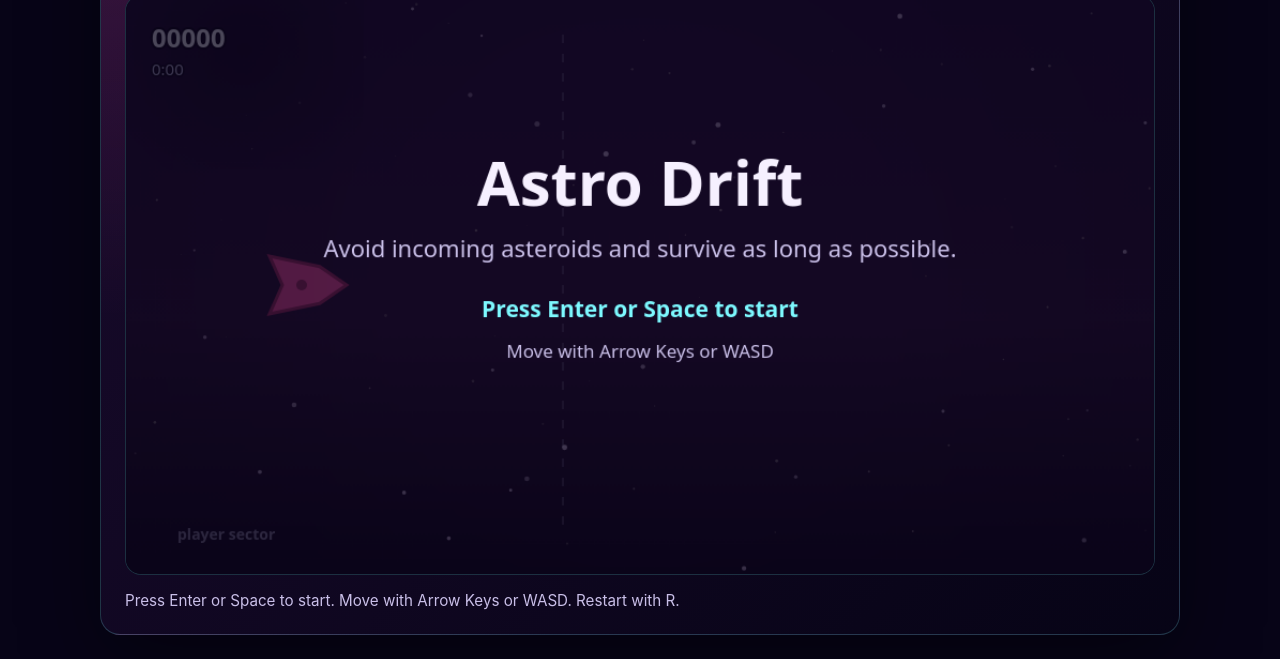
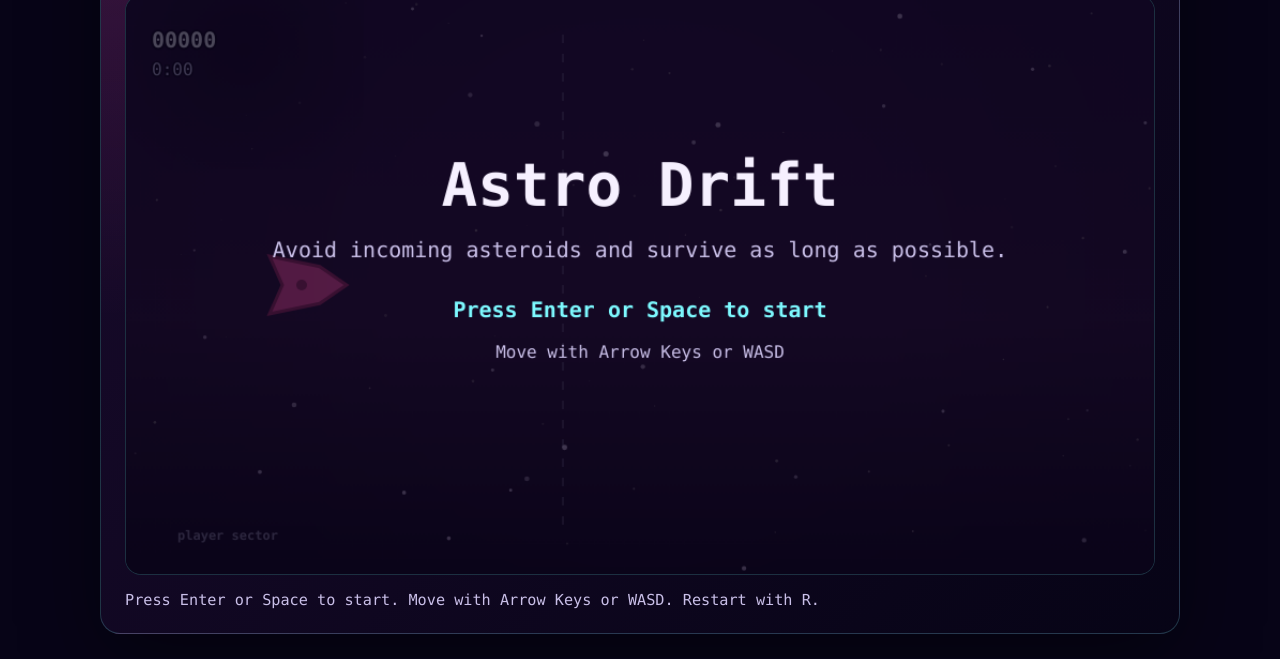
Before and after one commit to janmrow/astro-drift, a website built with Vite: page index.html in a window 1280 px wide. Shown: the part 156-815 px from the top of the page. Built offline with nearby package versions, Linux system fonts and the light colour scheme.

Commit message:
Replace ad hoc font sizes with a monospace typography scale
Introduces FONT_FAMILY/FONT_SCALE/fontStyle tokens in theme.ts and
routes every canvas text draw through them, finishing the retro feel
started by the palette/shape redesign. style.css picks up the same
monospace stack for page chrome.

```diff
--- a/src/rendering/canvasRenderer.ts
+++ b/src/rendering/canvasRenderer.ts
@@ -8,7 +8,7 @@ import {
   type GameStatus,
   type Player,
 } from "../game/types";
-import { PALETTE } from "./theme";
+import { fontStyle, PALETTE } from "./theme";
 
 export type Star = {
   x: number;
@@ -375,8 +375,8 @@ function drawScore(ctx: CanvasRenderingContext2D, currentScore: number, currentS
   const scoreText = formatScore(currentScore);
   const timeText = formatTime(currentSurvivalTime);
 
-  drawOutlinedText(ctx, scoreText, x, scoreBaseline, "700 24px system-ui, sans-serif", 4, UI_COLORS.text);
-  drawOutlinedText(ctx, timeText, x, timeBaseline, "400 15px system-ui, sans-serif", 3, UI_COLORS.mutedText);
+  drawOutlinedText(ctx, scoreText, x, scoreBaseline, fontStyle("md", 700), 4, UI_COLORS.text);
+  drawOutlinedText(ctx, timeText, x, timeBaseline, fontStyle("sm"), 3, UI_COLORS.mutedText);
 }
 
 function drawStartOverlay(ctx: CanvasRenderingContext2D): void {
@@ -387,19 +387,19 @@ function drawStartOverlay(ctx: CanvasRenderingContext2D): void {
   ctx.textAlign = "center";
 
   ctx.fillStyle = UI_COLORS.text;
-  ctx.font = "700 58px system-ui, sans-serif";
+  ctx.font = fontStyle("xxl", 700);
   ctx.fillText("Astro Drift", GAME_WIDTH / 2, GAME_HEIGHT / 2 - 74);
 
   ctx.fillStyle = UI_COLORS.mutedText;
-  ctx.font = "400 22px system-ui, sans-serif";
+  ctx.font = fontStyle("md");
   ctx.fillText("Avoid incoming asteroids and survive as long as possible.", GAME_WIDTH / 2, GAME_HEIGHT / 2 - 26);
 
   ctx.fillStyle = UI_COLORS.cyan;
-  ctx.font = "700 21px system-ui, sans-serif";
+  ctx.font = fontStyle("md", 700);
   ctx.fillText("Press Enter or Space to start", GAME_WIDTH / 2, GAME_HEIGHT / 2 + 30);
 
   ctx.fillStyle = UI_COLORS.mutedText;
-  ctx.font = "400 17px system-ui, sans-serif";
+  ctx.font = fontStyle("sm");
   ctx.fillText("Move with Arrow Keys or WASD", GAME_WIDTH / 2, GAME_HEIGHT / 2 + 68);
 
   ctx.restore();
@@ -418,23 +418,23 @@ function drawGameOverOverlay(
   ctx.textAlign = "center";
 
   ctx.fillStyle = UI_COLORS.text;
-  ctx.font = "700 56px system-ui, sans-serif";
+  ctx.font = fontStyle("xxl", 700);
   ctx.fillText("Game Over", GAME_WIDTH / 2, GAME_HEIGHT / 2 - 70);
 
   ctx.fillStyle = UI_COLORS.amber;
-  ctx.font = "700 30px system-ui, sans-serif";
+  ctx.font = fontStyle("lg", 700);
   ctx.fillText(`Final score: ${formatScore(finalScore)}`, GAME_WIDTH / 2, GAME_HEIGHT / 2 - 24);
 
   ctx.fillStyle = UI_COLORS.text;
-  ctx.font = "700 22px system-ui, sans-serif";
+  ctx.font = fontStyle("md", 700);
   ctx.fillText(`Best score: ${formatScore(bestScore)}`, GAME_WIDTH / 2, GAME_HEIGHT / 2 + 14);
 
   ctx.fillStyle = UI_COLORS.mutedText;
-  ctx.font = "400 21px system-ui, sans-serif";
+  ctx.font = fontStyle("md");
   ctx.fillText(`Survival time: ${formatTime(finalSurvivalTime)}`, GAME_WIDTH / 2, GAME_HEIGHT / 2 + 50);
 
   ctx.fillStyle = UI_COLORS.text;
-  ctx.font = "700 19px system-ui, sans-serif";
+  ctx.font = fontStyle("md", 700);
   ctx.fillText("Press R, Enter or Space to restart", GAME_WIDTH / 2, GAME_HEIGHT / 2 + 100);
 
   ctx.restore();
@@ -462,7 +462,7 @@ function drawPlayerAreaGuide(
   ctx.setLineDash([]);
 
   ctx.fillStyle = withAlpha(PALETTE.chrome, PLAYER_SECTOR_GUIDE_LABEL_ALPHA);
-  ctx.font = "600 14px system-ui, sans-serif";
+  ctx.font = fontStyle("xs", 700);
   ctx.fillText(
     "player sector",
     PLAYER_SECTOR_GUIDE.labelX,
@@ -492,7 +492,7 @@ function drawBonusFeedback(
   ctx.save();
   ctx.globalAlpha = feedbackFraction;
   ctx.textAlign = "center";
-  drawOutlinedText(ctx, text, x, y, "700 11px system-ui, sans-serif", 2, UI_COLORS.amber);
+  drawOutlinedText(ctx, text, x, y, fontStyle("xs", 700), 2, UI_COLORS.amber);
   ctx.restore();
 }
 
--- a/src/rendering/theme.ts
+++ b/src/rendering/theme.ts
@@ -16,3 +16,20 @@ export const PALETTE = {
   starWarm: "#fff1e6",
   starCool: "#f2d9ff",
 } as const;
+
+// Kept in sync with the font-family in src/style.css — update both together.
+export const FONT_FAMILY =
+  '"Cascadia Code", "SFMono-Regular", Consolas, "Liberation Mono", monospace';
+
+export const FONT_SCALE = {
+  xs: 12,
+  sm: 16,
+  md: 20,
+  lg: 28,
+  xl: 40,
+  xxl: 56,
+} as const;
+
+export function fontStyle(size: keyof typeof FONT_SCALE, weight: 400 | 700 = 400): string {
+  return `${weight} ${FONT_SCALE[size]}px ${FONT_FAMILY}`;
+}
--- a/src/style.css
+++ b/src/style.css
@@ -1,7 +1,7 @@
 :root {
+  /* Kept in sync with FONT_FAMILY in src/rendering/theme.ts — update both together. */
   font-family:
-    Inter, ui-sans-serif, system-ui, -apple-system, BlinkMacSystemFont, "Segoe UI",
-    sans-serif;
+    "Cascadia Code", "SFMono-Regular", Consolas, "Liberation Mono", monospace;
   color: #f6f0ff;
   background: #070417;
   font-synthesis: none;
```
